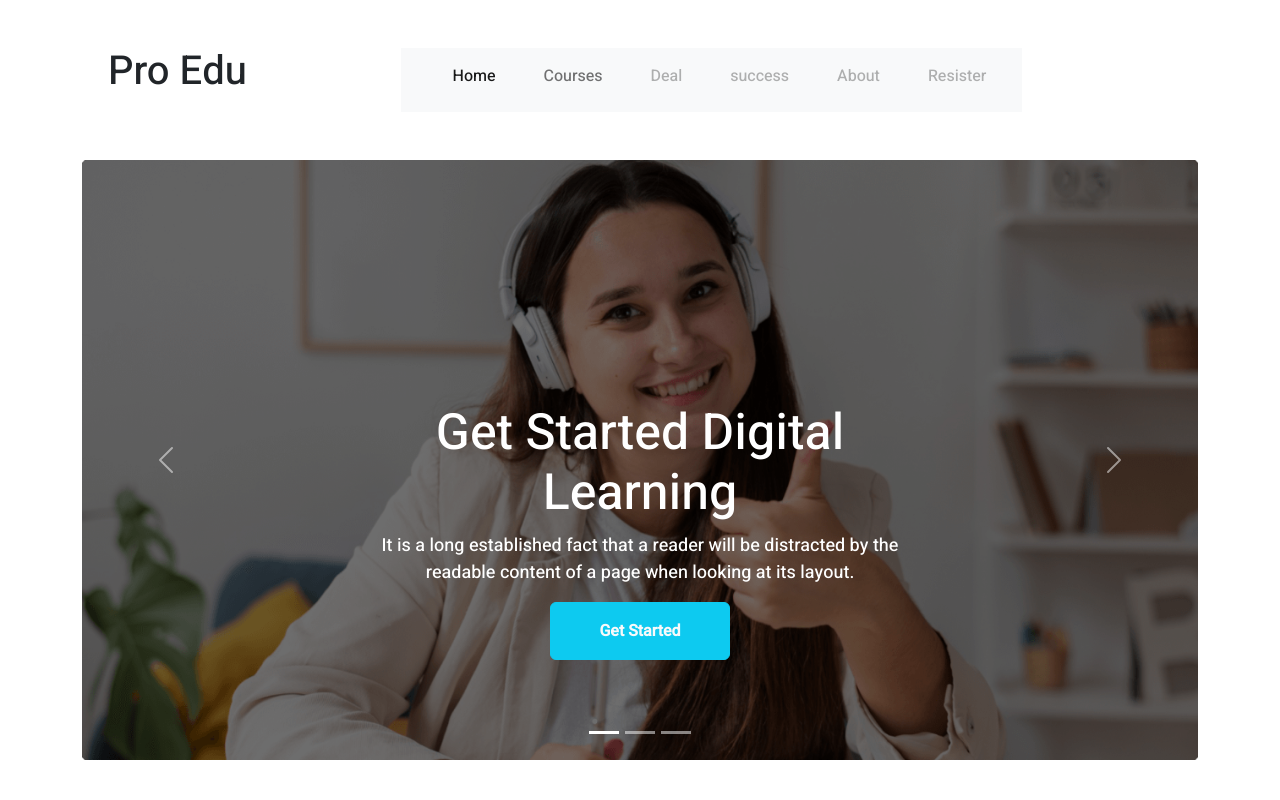
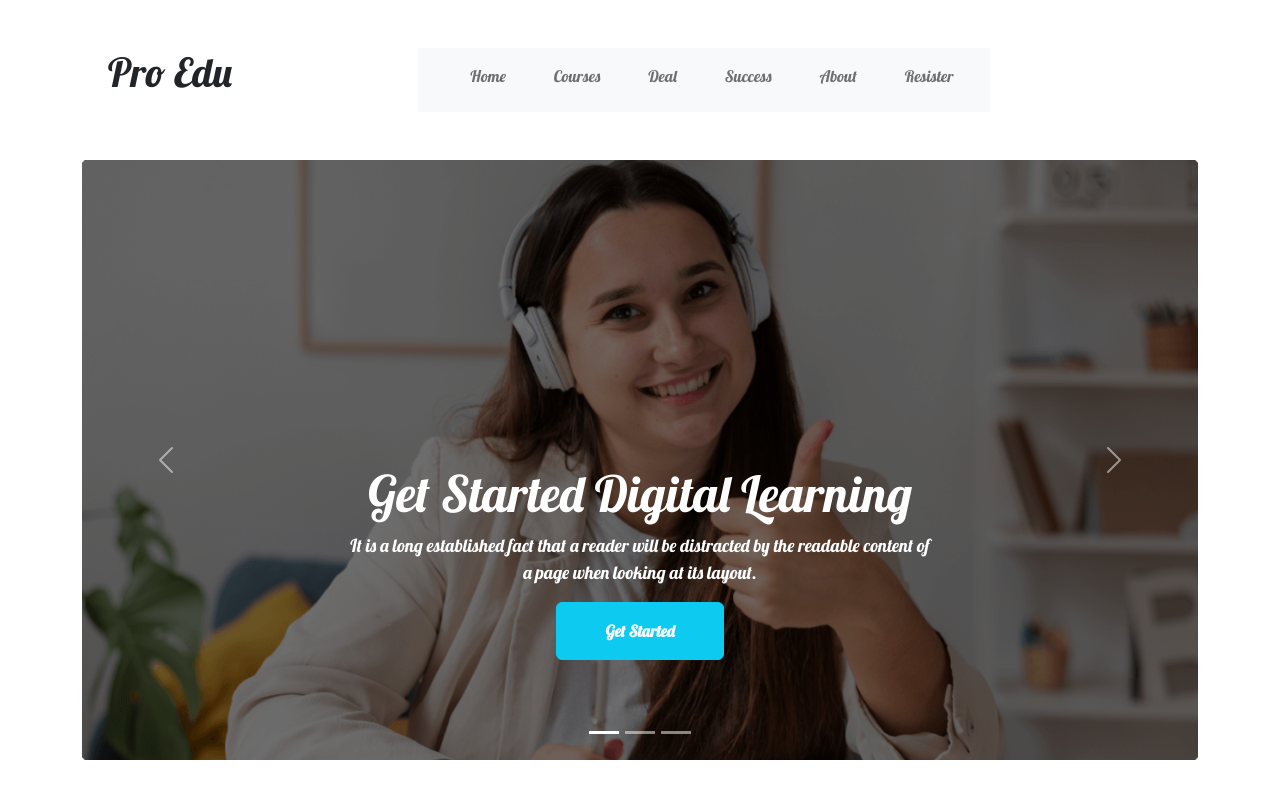
Before and after one commit to Abrahon/my-third-assignment, a plain HTML site: page index.html in a window 1280 px wide. Shown: the top 800 px of the page. Drawn offline with nearby package versions, Linux system fonts and the light colour scheme.

Commit message:
final commit

```diff
--- a/index.html
+++ b/index.html
@@ -32,23 +32,23 @@
                 <div class="collapse navbar-collapse" id="navbarNav">
                     <ul class="navbar-nav max-auto me-auto mb-2">
                         <li class="nav-item px-3">
-                            <a class="nav-link active" aria-current="page" href="#">Home</a>
+                            <a class="nav-link  text-gray" aria-current="page" href="#">Home</a>
                         </li>
 
                         <li class="nav-item px-3">
-                            <a class="nav-link" href="#">Courses</a>
+                            <a class="nav-link text-gray" href="#">Courses</a>
                         </li>
                         <li class="nav-item px-3">
-                            <a class="nav-link disabled">Deal</a>
+                            <a class="nav-link text-gray">Deal</a>
                         </li>
                         <li class="nav-item px-3">
-                            <a class="nav-link disabled">success</a>
+                            <a class="nav-link text-gray">Success</a>
                         </li>
                         <li class="nav-item px-3">
-                            <a class="nav-link disabled">About</a>
+                            <a class="nav-link text-gray">About</a>
                         </li>
                         <li class="nav-item px-3">
-                            <a class="nav-link disabled" href="#">Resister</a>
+                            <a class="nav-link text-gray" href="#">Resister</a>
                         </li>
                     </ul>
                 </div>
@@ -415,6 +415,8 @@
         <!-- company logo end  -->
     </main>
 
+    <!-- footer start  -->
+
     <footer class="footer-container text-center bg-dark p-5">
         <div class="footer-div text-light">
             <h1>Pro Edu</h1>
@@ -435,6 +437,7 @@
         </div>
 
     </footer>
+    <!-- footer end  -->
 
 
 
--- a/styles.css
+++ b/styles.css
@@ -1,6 +1,6 @@
 *{
     font-family: 'Heebo', sans-serif;
-   //font-family: 'Lobster', cursive;
+   font-family: 'Lobster', cursive;
 }
 
 .image-bg{
@@ -28,14 +28,14 @@ btn .btn-1{
     border-radius:5px;
     font-size:1rem;
 
-}//
+}
 
-        .modal-header {
+ .modal-header {
             background: #F7941E;
             color: #fff;
         }
 
-        .required:after {
+.required:after {
             content: "*";
             color: red;
         }
```
